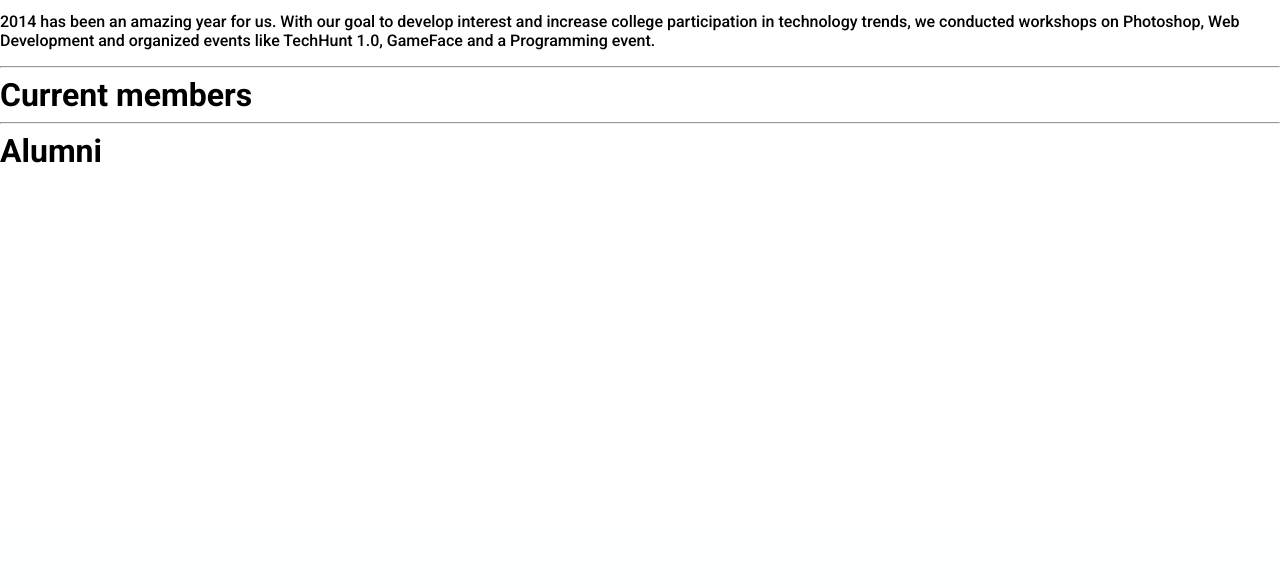
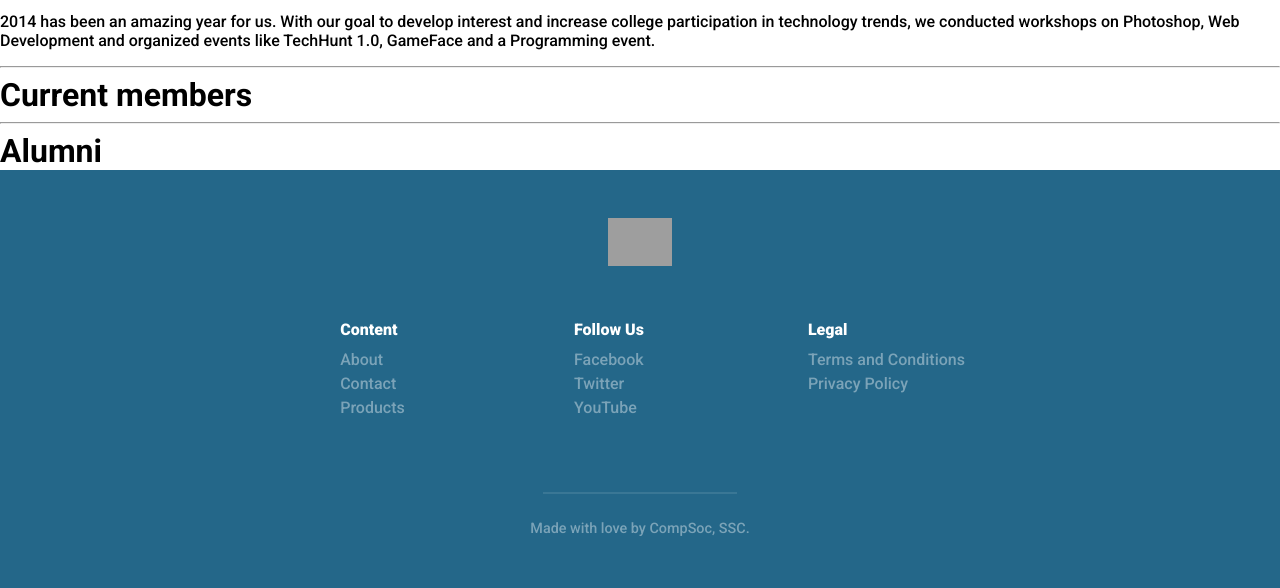
Before and after one commit to compsoc-ssc/compsocssc, a Django app: template templates/about.html in a window 1280 px wide. Shown: the part 276-864 px from the top of the page. Before the commit the page ends 439 px from the top, so only its background shows below. Run offline with Django 3.2, Linux system fonts and the light colour scheme; the template is opened without the code that fills it, so the values that code supplies are empty; some libraries are stand-ins or nearby versions; grey boxes are pictures that could not be loaded.

Commit message:
Add footer

```diff
--- a/static/sass/layout/_footer.scss
+++ b/static/sass/layout/_footer.scss
@@ -0,0 +1,85 @@
+.footer {
+  $base-spacing: 1.5em !default;
+  $action-color: $primary-color !default;
+  $medium-screen: em(640) !default;
+  $large-screen: em(860) !default;
+  $footer-background: desaturate(darken($action-color, 30%), 20%);
+  $footer-color: white;
+  $footer-link-color: transparentize($footer-color, 0.6);
+  $footer-disclaimer-color: transparentize($footer-color, 0.6);
+
+  background: $footer-background;
+  padding: ($base-spacing * 2) $gutter;
+  width: 100%;
+
+  .footer-logo {
+    margin-bottom: 2em;
+    text-align: center;
+
+    img {
+      height: 3em;
+    }
+  }
+
+  .footer-links {
+    @include clearfix;
+    margin-bottom: $base-spacing;
+
+    @include media($medium-screen) {
+      @include shift(3);
+    }
+  }
+
+  ul {
+    margin-bottom: $base-spacing * 2;
+    padding: 0;
+
+    @include media($medium-screen) {
+      @include span-columns(3);
+      @include omega(3n);
+      @include clearfix;
+    }
+  }
+
+  li {
+    line-height: 1.5em;
+    list-style: none;
+    text-align: center;
+
+    @include media($medium-screen) {
+      text-align: left;
+    }
+  }
+
+  li a {
+    color: $footer-link-color;
+    text-decoration: none;
+
+    &:focus,
+    &:hover {
+      color: transparentize($footer-color, 0);
+    }
+  }
+
+  li h3 {
+    color: $footer-color;
+    font-size: 1em;
+    font-weight: 800;
+    margin-bottom: 0.4em;
+  }
+
+  hr {
+    border: 1px solid transparentize($footer-disclaimer-color, 0.3);
+    margin: 0 auto $base-spacing;
+    width: 12em;
+  }
+
+  p {
+    color: $footer-disclaimer-color;
+    font-size: 0.9em;
+    line-height: 1.5em;
+    margin: auto;
+    max-width: 35em;
+    text-align: center;
+  }
+}
--- a/templates/base.html
+++ b/templates/base.html
@@ -29,8 +29,33 @@
     {% endblock %}
   </main>
 
-  <footer>
-    <!-- Footer -->
+  <footer class="footer" role="contentinfo">
+    <div class="footer-logo">
+      <img src="https://raw.githubusercontent.com/thoughtbot/refills/master/source/images/placeholder_logo_1.png" alt="Logo image">
+    </div>
+    <div class="footer-links">
+      <ul>
+        <li><h3>Content</h3></li>
+        <li><a href="javascript:void(0)">About</a></li>
+        <li><a href="javascript:void(0)">Contact</a></li>
+        <li><a href="javascript:void(0)">Products</a></li>
+      </ul>
+      <ul>
+        <li><h3>Follow Us</h3></li>
+        <li><a href="javascript:void(0)">Facebook</a></li>
+        <li><a href="javascript:void(0)">Twitter</a></li>
+        <li><a href="javascript:void(0)">YouTube</a></li>
+      </ul>
+      <ul>
+        <li><h3>Legal</h3></li>
+        <li><a href="javascript:void(0)">Terms and Conditions</a></li>
+        <li><a href="javascript:void(0)">Privacy Policy</a></li>
+      </ul>
+    </div>
+
+    <hr>
+
+    <p>Made with love by CompSoc, SSC.</p>
   </footer>
 
   <!-- jQuery -->
```
Also changed, not shown: static/stylesheets/main.min.css, 1 other file.
